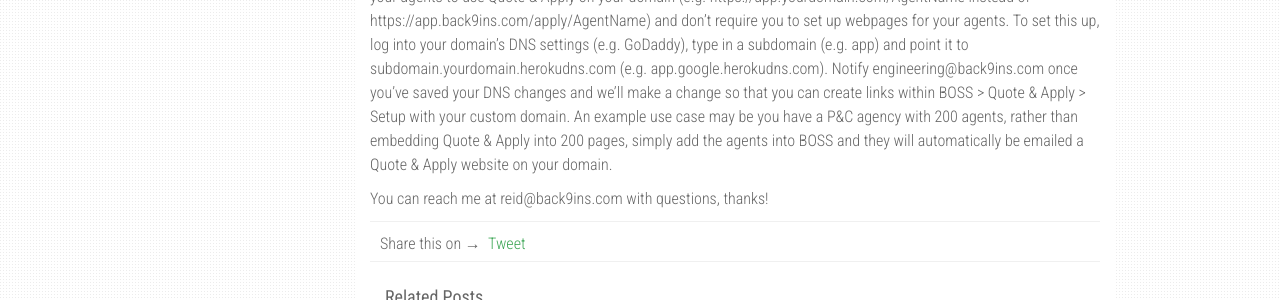
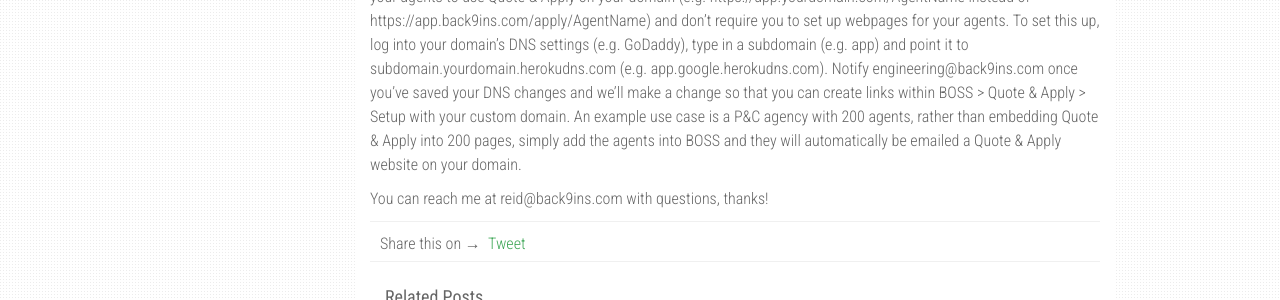
Before and after one commit to agusmakmun/agusmakmun.github.io, a Jekyll site: the page built from _posts/2018-10-17-3-ways-to-add-quote-and-apply.markdown, in a window 1280 px wide and 1175 px high. Shown: the part 669-969 px from the top of the window. Built offline with Jekyll 4.4.1, drawn with Linux system fonts in a browser that asks for light colours; nearby versions of some CDN libraries; emoji names are drawn with the system emoji font; comment, search, counter and statistics services are not loaded; some of the changed text lies outside the part shown.

Commit message:
Improve copy

```diff
--- a/_posts/2018-10-17-3-ways-to-add-quote-and-apply.markdown
+++ b/_posts/2018-10-17-3-ways-to-add-quote-and-apply.markdown
@@ -14,6 +14,6 @@
 For customers without a website, or if adding to your website is too difficult (technically or due to compliance), BackNine links are usually the suggested implementation. Over 80% of Quote & Apply applications are completed on a BackNine Link. When you create an account in BOSS, you'll automatically be emailed a BackNine link, here's an example BackNine Link: https://app.back9ins.com/apply/ReidTattersall. You can create as many BackNine Links as you like and also customize the name (e.g. https://app.back9ins.com/apply/AgencyName). To create a BackNine Link, log into BOSS > Quote & Apply > Setup > type in the name you'd like to use > your BackNine Link will be instantly available.
 
 ### 3. Custom Domain Links
-Starting today :wave:, for customers with a website and with a significant amount of agents, Custom Domain Links allow your agents to use Quote & Apply on your domain (e.g. https://app.yourdomain.com/AgentName instead of https://app.back9ins.com/apply/AgentName) and don't require you to set up webpages for your agents. To set this up, log into your domain's DNS settings (e.g. GoDaddy), type in a subdomain (e.g. app) and point it to subdomain.yourdomain.herokudns.com (e.g. app.google.herokudns.com). Notify engineering@back9ins.com once you've saved your DNS changes and we'll make a change so that you can create links within BOSS > Quote & Apply > Setup with your custom domain. An example use case may be you have a P&C agency with 200 agents, rather than embedding Quote & Apply into 200 pages, simply add the agents into BOSS and they will automatically be emailed a Quote & Apply website on your domain.
+Starting today :wave:, for customers with a website and with a significant amount of agents, Custom Domain Links allow your agents to use Quote & Apply on your domain (e.g. https://app.yourdomain.com/AgentName instead of https://app.back9ins.com/apply/AgentName) and don't require you to set up webpages for your agents. To set this up, log into your domain's DNS settings (e.g. GoDaddy), type in a subdomain (e.g. app) and point it to subdomain.yourdomain.herokudns.com (e.g. app.google.herokudns.com). Notify engineering@back9ins.com once you've saved your DNS changes and we'll make a change so that you can create links within BOSS > Quote & Apply > Setup with your custom domain. An example use case is a P&C agency with 200 agents, rather than embedding Quote & Apply into 200 pages, simply add the agents into BOSS and they will automatically be emailed a Quote & Apply website on your domain.
 
 You can reach me at reid@back9ins.com with questions, thanks!
```
